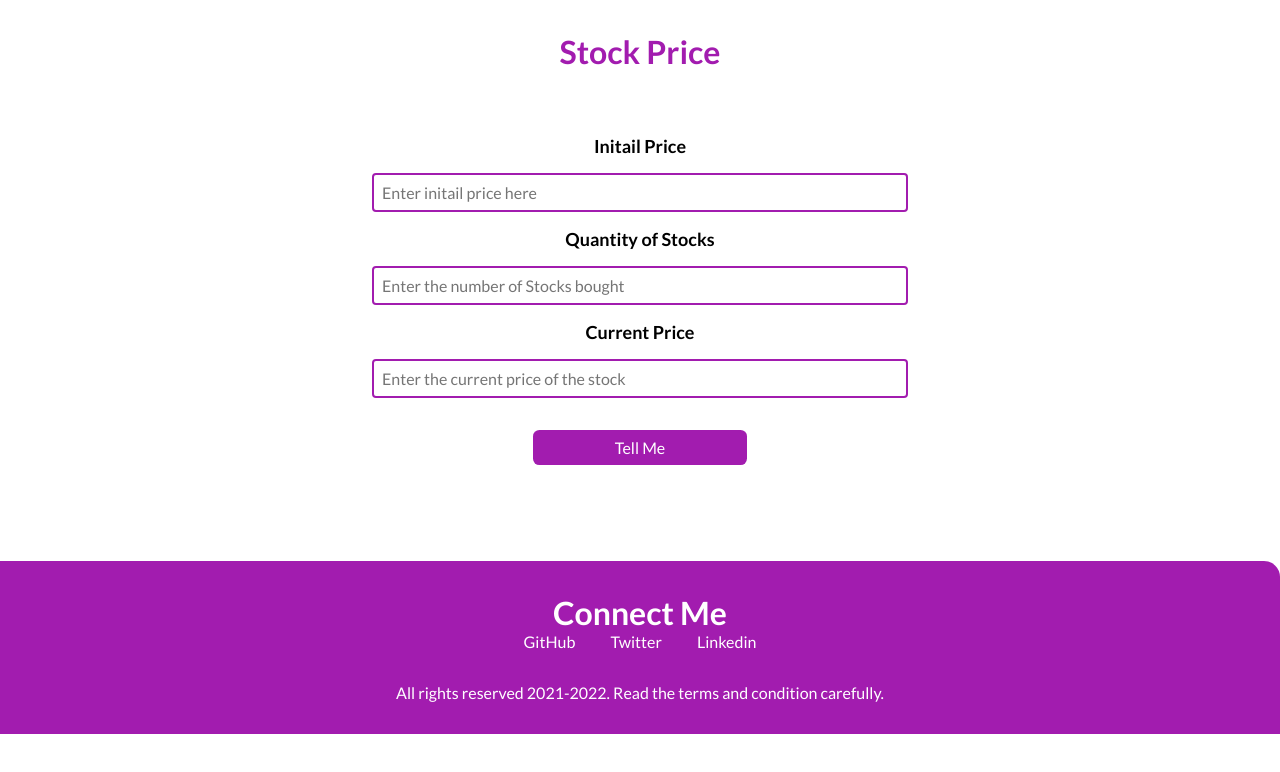
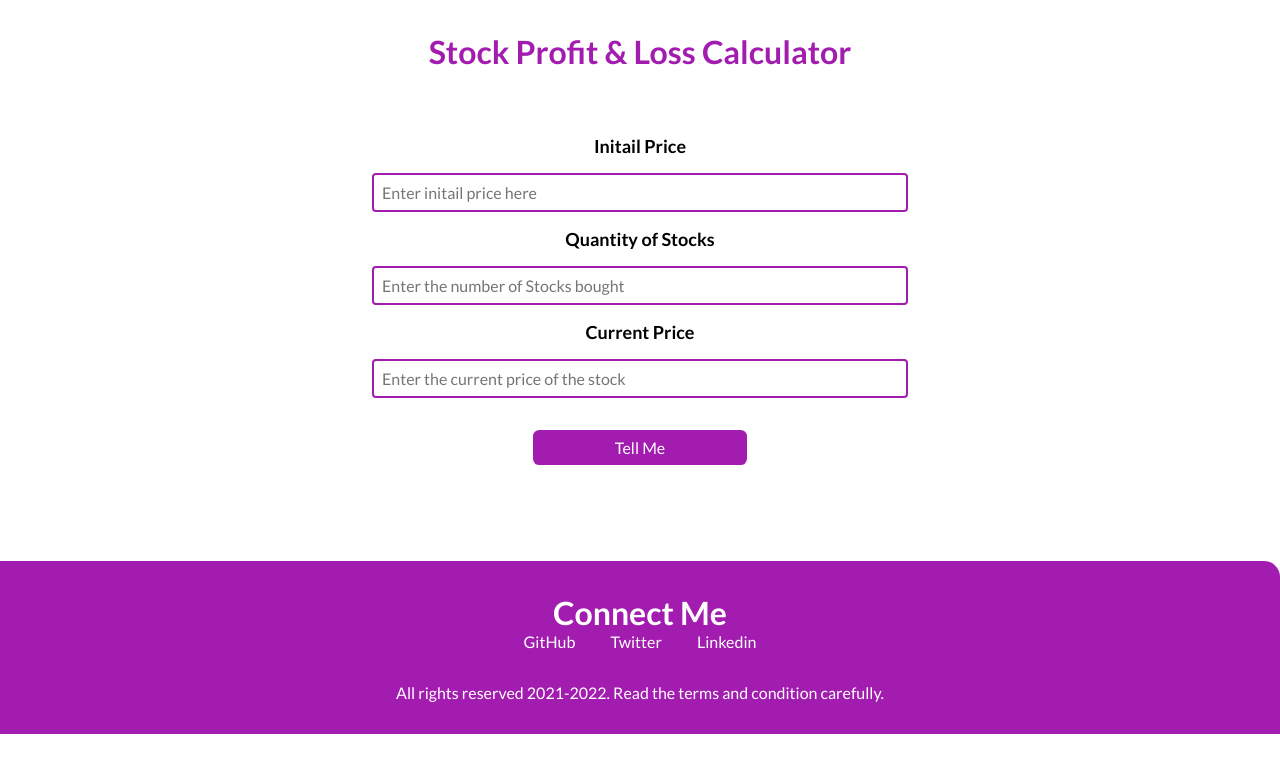
Before and after one commit to neolia-monu/mark-stock-price-14, a plain HTML site: page index.html in a window 1280 px wide. Drawn offline with Linux system fonts and the light colour scheme.

Commit message:
fix: rename heading

```diff
--- a/index.html
+++ b/index.html
@@ -10,7 +10,7 @@
     <link rel="stylesheet" href="style.css" />
   </head>
   <body>
-    <h1 class="heading">Stock Price</h1>
+    <h1 class="heading">Stock Profit & Loss Calculator</h1>
 
     <div class="container">
       <label for="initial-price">Initail Price</label>
```
